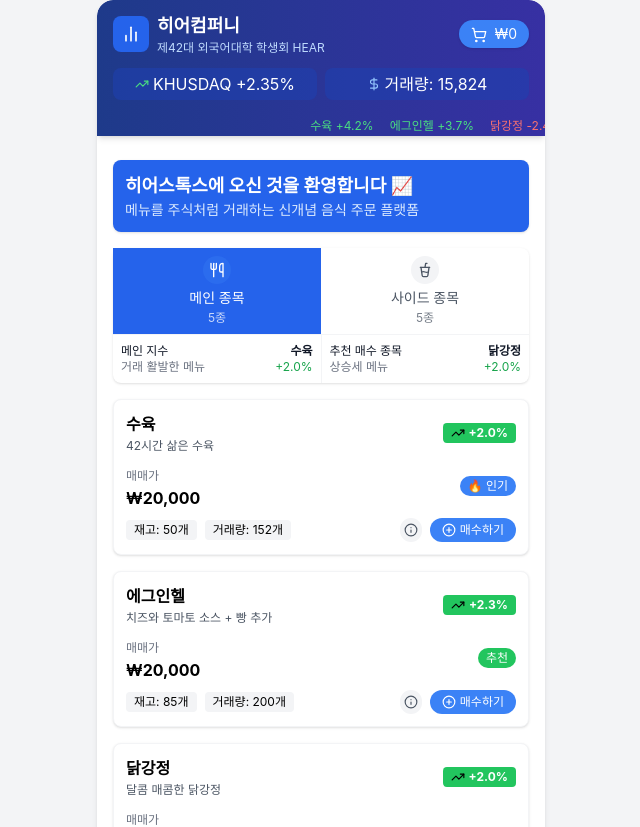
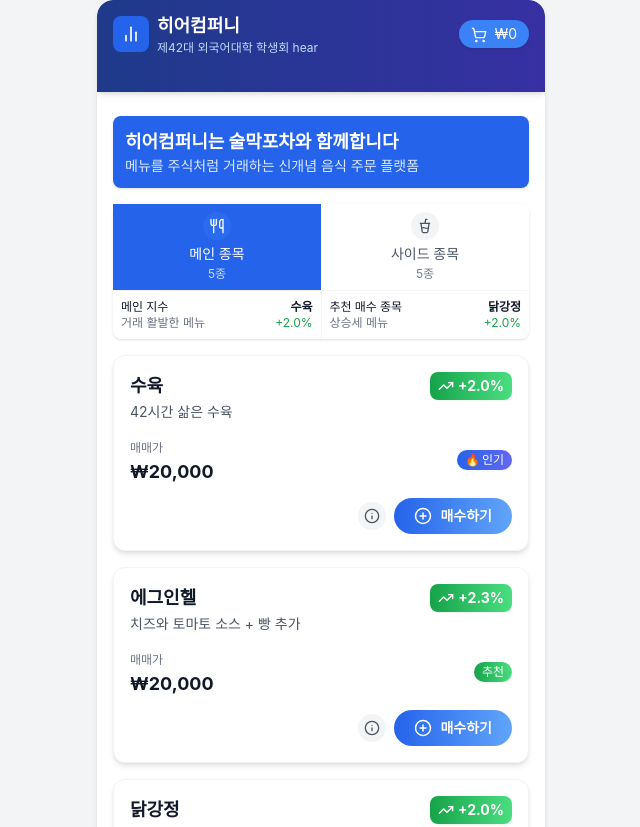
Before and after one commit to hdh985/-42-hear, a React (Create React App) app in the folder frontend/: page / in a window 1280 px wide. Shown: the top 827 px of the page, without its empty margins (319-959 px from the left). Built offline with nearby package versions, Linux system fonts and the light colour scheme.

Commit message:
fix: 프론트엔드 수정

```diff
--- a/frontend/src/App.tsx
+++ b/frontend/src/App.tsx
@@ -27,18 +27,26 @@ const App: React.FC = () => {
     });
   };
 
+  const updateCartQuantity = (itemId: string, newQuantity: number) => {
+    setCartItems(prev =>
+      prev
+        .map(item => item.id === itemId ? { ...item, quantity: newQuantity } : item)
+        .filter(item => item.quantity > 0)
+    );
+  };
+
   useEffect(() => {
     setMenuItems([
-      { id: 'snack1', title: '수육', description: '42시간 삶은 수육', price: 20000, stock: 50, change: '+2.0%', trend: 'up', marketCap: '2억원', volume: '152개', volatility: '중간', investment: '적극 매수' },
-      { id: 'snack2', title: '에그인헬', description: '치즈와 토마토 소스 + 빵 추가', price: 20000, stock: 85, change: '+2.3%', trend: 'up', marketCap: '1.5억원', volume: '200개', volatility: '낮음', investment: '매수' },
-      { id: 'snack3', title: '닭강정', description: '달콤 매콤한 닭강정', price: 20000, stock: 60, change: '+2.0%', trend: 'up', marketCap: '1.2억원', volume: '120개', volatility: '중간', investment: '매수' },
-      { id: 'snack4', title: '골뱅이 무침', description: '신선한 골뱅이와 채소', price: 20000, stock: 30, change: '+2.0%', trend: 'up', marketCap: '1억원', volume: '90개', volatility: '중간', investment: '관망' },
-      { id: 'snack5', title: '떡갈비', description: '육즙 가득한 떡갈비', price: 20000, stock: 40, change: '+2.0%', trend: 'up', marketCap: '1.3억원', volume: '110개', volatility: '중간', investment: '관망' },
-      { id: 'beverage1', title: '묵사발', description: '시원한 묵사발', price: 10000, stock: 75, change: '+1.0%', trend: 'up', marketCap: '9천만원', volume: '180개', volatility: '낮음', investment: '매수' },
-      { id: 'beverage2', title: '라면땅', description: '짭짤하고 바삭한 라면땅', price: 5000, stock: 90, change: '+0.5%', trend: 'up', marketCap: '8천만원', volume: '210개', volatility: '매우 낮음', investment: '매수' },
-      { id: 'beverage3', title: '셀프 주먹밥', description: '김과 밥의 조화', price: 5000, stock: 120, change: '+0.5%', trend: 'up', marketCap: '5천만원', volume: '300개', volatility: '매우 낮음', investment: '보유' },
-      { id: 'beverage4', title: '카프레제', description: '토마토와 치즈의 조화', price: 10000, stock: 115, change: '+1.0%', trend: 'up', marketCap: '4천8백만원', volume: '280개', volatility: '매우 낮음', investment: '보유' },
-      { id: 'beverage5', title: '계란탕', description: '부드러운 계란탕', price: 10000, stock: 115, change: '+1.0%', trend: 'up', marketCap: '4천8백만원', volume: '280개', volatility: '매우 낮음', investment: '보유' },
+      { id: 'snack1', title: '수육', description: '42시간 삶은 수육', price: 20000, change: '+2.0%', trend: 'up', marketCap: '2억원', volume: '152개', volatility: '중간', investment: '적극 매수' },
+      { id: 'snack2', title: '에그인헬', description: '치즈와 토마토 소스 + 빵 추가', price: 20000,  change: '+2.3%', trend: 'up', marketCap: '1.5억원', volume: '200개', volatility: '낮음', investment: '매수' },
+      { id: 'snack3', title: '닭강정', description: '달콤 매콤한 닭강정', price: 20000,  change: '+2.0%', trend: 'up', marketCap: '1.2억원', volume: '120개', volatility: '중간', investment: '매수' },
+      { id: 'snack4', title: '골뱅이 무침', description: '신선한 골뱅이와 채소', price: 20000, change: '+2.0%', trend: 'up', marketCap: '1억원', volume: '90개', volatility: '중간', investment: '관망' },
+      { id: 'snack5', title: '떡갈비', description: '육즙 가득한 떡갈비', price: 20000, change: '+2.0%', trend: 'up', marketCap: '1.3억원', volume: '110개', volatility: '중간', investment: '관망' },
+      { id: 'beverage1', title: '묵사발', description: '시원한 묵사발', price: 10000, change: '+1.0%', trend: 'up', marketCap: '9천만원', volume: '180개', volatility: '낮음', investment: '매수' },
+      { id: 'beverage2', title: '라면땅', description: '짭짤하고 바삭한 라면땅', price: 5000,  change: '+0.5%', trend: 'up', marketCap: '8천만원', volume: '210개', volatility: '매우 낮음', investment: '매수' },
+      { id: 'beverage3', title: '셀프 주먹밥', description: '김과 밥의 조화', price: 5000, change: '+0.5%', trend: 'up', marketCap: '5천만원', volume: '300개', volatility: '매우 낮음', investment: '보유' },
+      { id: 'beverage4', title: '카프레제', description: '토마토와 치즈의 조화', price: 10000, change: '+1.0%', trend: 'up', marketCap: '4천8백만원', volume: '280개', volatility: '매우 낮음', investment: '보유' },
+      { id: 'beverage5', title: '계란탕', description: '부드러운 계란탕', price: 10000,  change: '+1.0%', trend: 'up', marketCap: '4천8백만원', volume: '280개', volatility: '매우 낮음', investment: '보유' },
     ]);
   }, []);
 
@@ -46,12 +54,12 @@ const App: React.FC = () => {
 
   return (
     <div className="w-full flex justify-center bg-gray-100 min-h-screen">
-      <div className="w-full max-w-md bg-white rounded-2xl overflow-hidden shadow-md">
+      <div className="w-full max-w-md bg-white rounded-2xl overflow-hidden shadow-md relative">
         <Header cartCount={cartCount} cartTotal={cartTotal} toggleOrder={toggleOrder} />
 
         <main className="px-4 py-6">
           <div className="mb-4 bg-blue-600 text-white rounded-lg p-3 shadow">
-            <h2 className="text-lg font-bold">히어스톡스에 오신 것을 환영합니다 📈</h2>
+            <h2 className="text-lg font-bold">히어컴퍼니는 술막포차와 함께합니다</h2>
             <p className="text-sm text-blue-100">메뉴를 주식처럼 거래하는 신개념 음식 주문 플랫폼</p>
           </div>
 
@@ -66,7 +74,29 @@ const App: React.FC = () => {
 
         <Footer />
 
-        <CartModal isOpen={orderOpen} toggleOrder={toggleOrder} cartItems={cartItems} cartTotal={cartTotal} cartCount={cartCount} />
+        <CartModal
+          isOpen={orderOpen}
+          toggleOrder={toggleOrder}
+          cartItems={cartItems}
+          cartTotal={cartTotal}
+          cartCount={cartCount}
+          updateCartItem={updateCartQuantity} // 수량조절용 prop 추가
+        />
+        {cartCount > 0 && (
+          <div className="fixed bottom-0 inset-x-0 z-40 bg-white shadow-inner border-t p-3 max-w-md mx-auto flex justify-between items-center">
+            <div className="flex flex-col">
+              <span className="text-sm font-semibold">총 {cartCount}개 매수</span>
+              <span className="text-blue-700 font-bold text-lg">₩{cartTotal.toLocaleString()}</span>
+            </div>
+            <button
+              onClick={toggleOrder}
+              className="bg-blue-700 hover:bg-blue-800 text-white font-semibold rounded-lg px-4 py-2 text-sm shadow"
+            >
+              주문하기
+            </button>
+          </div>
+        )}
+
       </div>
     </div>
   );
--- a/frontend/src/Styles/index.css
+++ b/frontend/src/Styles/index.css
@@ -28,5 +28,5 @@ html, body {
 }
 
 .animate-marquee {
-  animation: marquee 20s linear infinite;
+  animation: marquee 30s linear infinite;
 }
--- a/frontend/src/components/Header.tsx
+++ b/frontend/src/components/Header.tsx
@@ -18,7 +18,7 @@ const Header: React.FC<Props> = ({ cartCount, cartTotal, toggleOrder }) => (
             </div>
             <div>
               <h1 className="text-lg font-bold">히어컴퍼니</h1>
-              <p className="text-xs text-blue-200">제42대 외국어대학 학생회 HEAR</p>
+              <p className="text-xs text-blue-200">제42대 외국어대학 학생회 hear</p>
             </div>
           </div>
           <button onClick={toggleOrder} className="relative bg-blue-500 px-3 py-1 rounded-full text-sm shadow">
@@ -31,25 +31,19 @@ const Header: React.FC<Props> = ({ cartCount, cartTotal, toggleOrder }) => (
           </button>
         </div>
 
-        <div className="flex space-x-2">
-          <div className="flex items-center bg-blue-800 bg-opacity-60 px-2 py-1 rounded-lg flex-1 justify-center">
-            <TrendingUp size={14} className="mr-1 text-green-400" />
-            <span>KHUSDAQ +2.35%</span>
-          </div>
-          <div className="flex items-center bg-blue-800 bg-opacity-60 px-2 py-1 rounded-lg flex-1 justify-center">
-            <DollarSign size={14} className="mr-1 text-blue-300" />
-            <span>거래량: 15,824</span>
-          </div>
-        </div>
+
       </div>
 
       <div className="overflow-hidden">
         <div className="inline-flex animate-marquee whitespace-nowrap text-xs space-x-4 px-4">
-          <span className="text-green-400">수육 +4.2%</span>
-          <span className="text-green-400">에그인헬 +3.7%</span>
-          <span className="text-red-400">닭강정 -2.4%</span>
-          <span className="text-green-400">묵사발 +2.5%</span>
-          <span className="text-green-400">라면땅 +1.2%</span>
+          <span className="text-green-400">세계로 나아가는 히어컴퍼니 </span>
+          <span className="text-green-400">Moving Toward the World </span>
+          <span className="text-green-400">迈向世界 </span>
+          <span className="text-green-400">世界へ向かって進む </span>
+          <span className="text-green-400">Двигаясь навстречу мир </span>
+          <span className="text-green-400">En marche vers le monde  </span>
+          <span className="text-green-400">Avanzando hacia el mundo  </span>
+
         </div>
       </div>
     </div>
--- a/frontend/src/components/MenuItem.tsx
+++ b/frontend/src/components/MenuItem.tsx
@@ -6,7 +6,6 @@ export interface MenuItemType {
   title: string;
   description: string;
   price: number;
-  stock: number;
   change: string;
   trend: 'up' | 'down';
   marketCap: string;
@@ -26,11 +25,15 @@ const MenuItem: React.FC<MenuItemProps> = ({ item, addToCart }) => {
   const [showDetails, setShowDetails] = useState(false);
 
   const renderTrendIcon = (trend: 'up' | 'down') => {
-    return trend === 'up' ? <TrendingUp size={14} /> : <TrendingDown size={14} />;
+    return trend === 'up' ? (
+      <TrendingUp size={16} className="text-white" />
+    ) : (
+      <TrendingDown size={16} className="text-white" />
+    );
   };
 
   const getInvestmentColor = (investment: string) => {
-    switch(investment) {
+    switch (investment) {
       case '적극 매수': return 'bg-green-100 text-green-700';
       case '매수': return 'bg-green-50 text-green-600';
       case '보유': return 'bg-blue-50 text-blue-600';
@@ -45,96 +48,112 @@ const MenuItem: React.FC<MenuItemProps> = ({ item, addToCart }) => {
 
     setAdded(true);
     setTimeout(() => setAdded(false), 1500);
-
     addToCart(item);
   };
 
   return (
-    <div className={`bg-white rounded-lg shadow p-3 mb-3 border border-gray-100 ${item.isSoldOut ? 'opacity-70' : ''}`}>
-      <div className="space-y-2">
-        <div className="flex justify-between items-center">
+    <div className={`bg-white rounded-xl shadow-md overflow-hidden mb-4 transition-all hover:shadow-lg border border-gray-100 ${item.isSoldOut ? 'opacity-70' : ''}`}>
+      <div className="p-4">
+        <div className="flex flex-col space-y-3">
+          <div className="flex justify-between items-start">
             <div>
-            <h3 className="font-bold text-base">{item.title}</h3>
-            <p className="text-xs text-gray-600 mt-0.5">{item.description}</p>
+              <h3 className="font-bold text-gray-900 text-lg">{item.title}</h3>
+              <p className="text-gray-600 text-sm mt-0.5">{item.description}</p>
             </div>
-          <div className={`flex items-center px-2 py-0.5 rounded ${item.trend === 'up' ? 'bg-green-500' : 'bg-red-500'}`}>
+            <div className={`flex items-center px-2 py-1 rounded-lg shadow-sm ${item.trend === 'up' ? 'bg-gradient-to-r from-green-600 to-green-400' : 'bg-gradient-to-r from-red-600 to-red-400'}`}>
               {renderTrendIcon(item.trend)}
-            <span className="ml-1 text-white text-xs font-bold">{item.change}</span>
+              <span className="ml-1 font-bold text-white text-sm">{item.change}</span>
             </div>
           </div>
 
           <div className="flex justify-between items-center">
             <div>
               <span className="text-xs text-gray-500">매매가</span>
-            <p className="font-bold text-base">₩{item.price.toLocaleString()}</p>
+              <p className="font-bold text-gray-900 text-lg">₩{item.price.toLocaleString()}</p>
             </div>
-
             <div className="flex space-x-1">
               {item.investment === '적극 매수' && (
-              <span className="text-white bg-blue-500 px-2 py-0.5 rounded-full text-xs">🔥 인기</span>
+                <span className="inline-flex items-center bg-gradient-to-r from-blue-600 to-indigo-500 text-white px-2 py-0.5 rounded-full text-xs font-medium shadow-sm">
+                  <span className="mr-0.5">🔥</span>인기
+                </span>
               )}
               {item.volatility === '낮음' && (
-              <span className="text-white bg-green-500 px-2 py-0.5 rounded-full text-xs">추천</span>
+                <span className="inline-flex items-center bg-gradient-to-r from-green-600 to-green-400 text-white px-2 py-0.5 rounded-full text-xs font-medium shadow-sm">
+                  추천
+                </span>
               )}
             </div>
           </div>
 
-        <div className="flex justify-between items-center">
-          <div className="flex space-x-2 text-xs">
-            <span className="bg-gray-100 px-2 py-0.5 rounded">재고: {item.stock}개</span>
-            <span className="bg-gray-100 px-2 py-0.5 rounded">거래량: {item.volume}</span>
-          </div>
-          <div className="flex space-x-2">
-            <button onClick={() => setShowDetails(!showDetails)} className="p-1 rounded-full bg-gray-100 text-gray-600">
-              <Info size={14} />
+          <div className="flex justify-end items-center space-x-2">
+            <button onClick={() => setShowDetails(!showDetails)} className="p-1.5 rounded-full bg-gray-100 text-gray-600 hover:bg-gray-200 transition-colors flex-shrink-0">
+              <Info size={16} />
             </button>
             <button
               onClick={handleAddToCart}
-              className={`flex items-center text-xs font-medium px-3 py-1 rounded-full ${
+              className={`flex items-center justify-center rounded-full px-5 py-2 text-sm font-semibold
+                ${
                   item.isSoldOut
                     ? 'bg-gray-300 text-gray-500 cursor-not-allowed'
                     : added
-                    ? 'bg-green-500 text-white'
-                    : 'bg-blue-500 text-white'
-              }`}
+                      ? 'bg-gradient-to-r from-green-600 to-green-400 text-white shadow-md'
+                      : 'bg-gradient-to-r from-blue-600 to-blue-400 text-white hover:from-blue-700 hover:to-blue-500 hover:shadow-lg'
+                }
+                transition-all duration-200 ease-in-out
+              `}
               disabled={item.isSoldOut}
             >
-              {added ? <Check size={14} className="mr-1" /> : <PlusCircle size={14} className="mr-1" />}
+              {added ? (
+                <Check size={18} className="mr-2" />
+              ) : (
+                <PlusCircle size={18} className="mr-2" />
+              )}
               {item.isSoldOut ? '매도 완료' : added ? '추가됨' : '매수하기'}
             </button>
           </div>
-        </div>
 
           {showDetails && (
-          <div className="mt-2 bg-gray-50 p-2 rounded space-y-2 text-xs">
-            <div className="flex justify-between">
-              <span>시가총액: {item.marketCap}</span>
-              <span>변동성: {item.volatility}</span>
+            <div className="mt-3 pt-3 border-t border-gray-100">
+              <div className="bg-gradient-to-r from-blue-50 to-indigo-50 rounded-lg p-3">
+                <h4 className="font-bold text-sm text-gray-900 mb-2 flex items-center">
+                  <ChartBar size={16} className="mr-1.5 text-blue-600" />
+                  상세 종목 분석
+                </h4>
+                <div className="grid grid-cols-2 gap-3 mb-3">
+                  <div className="bg-white p-2 rounded-lg shadow-sm">
+                    <p className="text-gray-500 text-xs">시가총액</p>
+                    <p className="font-medium text-sm">{item.marketCap}</p>
                   </div>
+                  <div className="bg-white p-2 rounded-lg shadow-sm">
+                    <p className="text-gray-500 text-xs">변동성</p>
+                    <p className="font-medium text-sm">{item.volatility}</p>
+                  </div>
+                </div>
+                <div className="bg-white p-2 rounded-lg shadow-sm">
                   <div className="flex justify-between items-center">
-              <span>투자의견</span>
-              <span className={`px-2 py-0.5 rounded-full ${getInvestmentColor(item.investment)}`}>{item.investment}</span>
+                    <p className="text-gray-500 text-xs">투자의견</p>
+                    <p className={`text-xs font-bold px-2 py-0.5 rounded-full ${getInvestmentColor(item.investment)}`}>{item.investment}</p>
                   </div>
-            <p className="text-gray-600 mt-1">
-              {item.trend === 'up'
-                ? '현재 상승세로 매수 추천합니다.'
-                : '현재 하락세로 신중한 매수가 필요합니다.'}
+                  <p className="text-gray-600 text-xs mt-1">
+                    {item.trend === 'up' ? '현재 상승세로 매수 추천합니다.' : '현재 하락세로 신중한 매수가 필요합니다.'}
                   </p>
-
-            <div className="flex items-end space-x-0.5 h-8">
+                </div>
+                <div className="mt-2 h-8 bg-white rounded-lg overflow-hidden flex items-end p-1 shadow-sm">
                   {Array.from({ length: 12 }).map((_, i) => {
                     const height = 5 + Math.random() * 20;
                     return (
                       <div
                         key={i}
-                    className={`w-full rounded-t ${item.trend === 'up' ? 'bg-green-400' : 'bg-red-400'}`}
+                        className={`w-full mx-0.5 rounded-t ${item.trend === 'up' ? 'bg-gradient-to-b from-green-500 to-green-300' : 'bg-gradient-to-b from-red-500 to-red-300'}`}
                         style={{ height: `${height}px` }}
-                  />
+                      ></div>
                     );
                   })}
                 </div>
               </div>
+            </div>
           )}
+        </div>
       </div>
     </div>
   );
```
Also changed, not shown: frontend/src/Waiting/WaitingPage.tsx (+4 -3 lines), frontend/src/components/CartModal.tsx (+5 -2 lines), frontend/src/components/Footer.tsx (+4 -4 lines), frontend/src/components/OrderForm.tsx (+88 -117 lines). Lines whose indentation alone changed are shown as unchanged.
